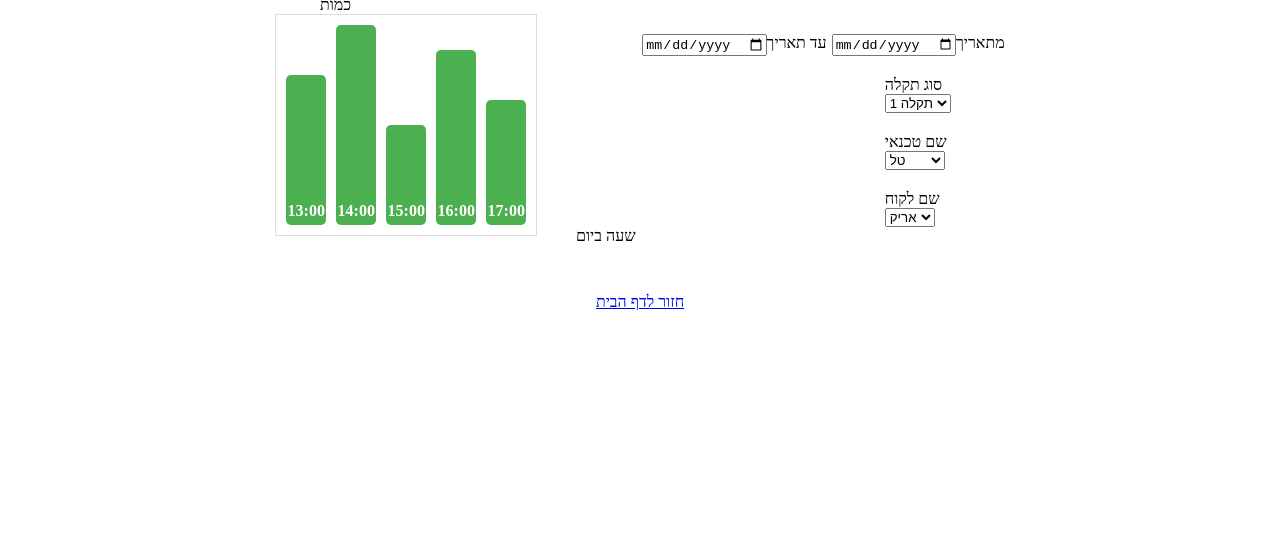
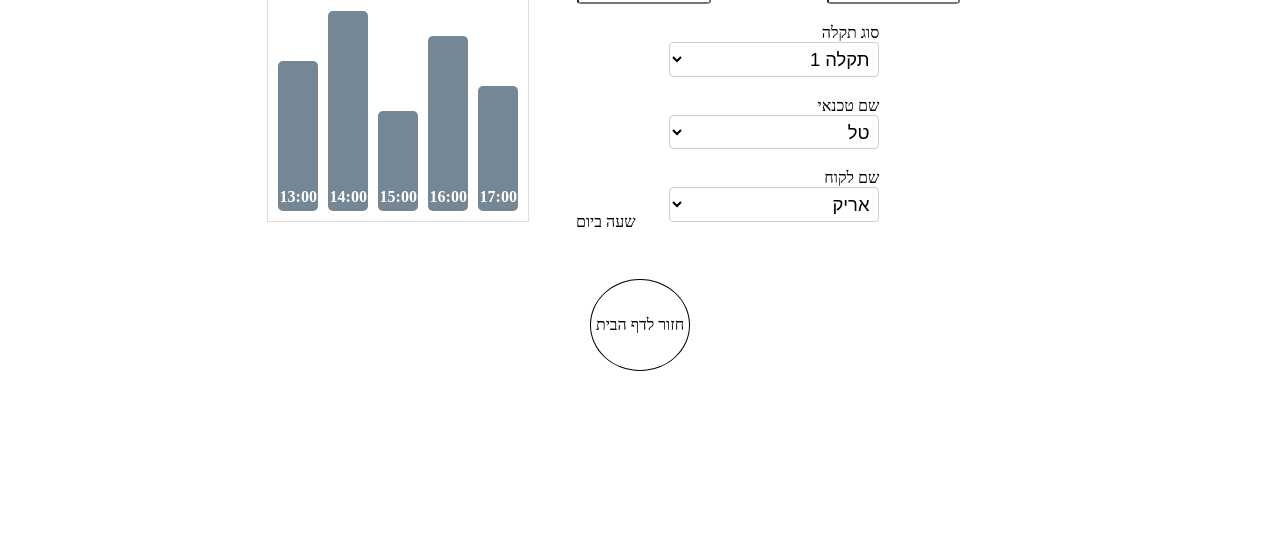
Before and after one commit to doodiyehezkel/tal-matala, a plain HTML site: page graph.html in a window 1280 px wide. Shown: the part 241-800 px from the top of the page. Drawn offline with Linux system fonts and the light colour scheme.

Commit message:
aric styling

```diff
--- a/graph.css
+++ b/graph.css
@@ -13,7 +13,7 @@
 
 .bar {
     width: 40px; /* Width of each bar */
-    background-color: #4CAF50; /* Color of the bars */
+    background-color: #758694; /* Color of the bars */
     text-align: center;
     color: white;
     font-weight: bold;
@@ -31,16 +31,15 @@
 }
 
 .quantity {
-    margin-top: -10px;
-    width: 50%;
+    width: 40%;
 }
 
 .options {
     display: flex;
     justify-content: flex-end;
     width: 100%;
-    margin-right: 100px;
     margin-top: 20px;
+    direction: rtl;
 }
 
 label {
@@ -48,13 +47,67 @@ label {
 }
 
 .date {
-    margin-left: 5px;
+    margin-left: 3rem;
+    height: 25px;
+    padding: 5px;
+    border-radius: 5%;
 }
 
 .graph-container {
     display: flex;
 }
 
-.back-button{
+.back-button {
     margin: 3rem;
+    height: 5rem;
+    border: 1px solid black;
+    display: flex;
+    justify-content: center;
+    align-items: center;
+    padding: 0.3rem;
+    border-radius: 50%;
+    cursor: pointer;
 }
+
+.back-button:hover {
+    background-color: #758694;
+    color: white;
+}
+
+.back-button:active {
+    background-color: white;
+}
+
+select {
+    width: 60%;
+    font-size: 1.15rem;
+    padding: 0.3rem;
+    background-color: #fff;
+    border: 1px solid #caced1;
+    border-radius: 0.25rem;
+    color: #000;
+    cursor: pointer;
+}
+
+label {
+    direction: rtl;
+    min-width: 350px;
+}
+
+option:hover {
+background-color: red;
+}
+
+a {
+    text-decoration: none;
+    color: black;
+}
+
+.a:hover {
+    background-color: #758694;
+    color: white;
+}
+
+.a:active {
+    background-color: white;
+}
--- a/graph.html
+++ b/graph.html
@@ -32,9 +32,9 @@
                 <div class="bar" style="height: 125px;">17:00</div>
             </div>
             <div>
-                <div class="options">
+                <div>
+                    <input class="date" type="date"> מתאריך
                     <input class="date" type="date"> עד תאריך
-                    <input class="date" type="date"> מתאריך
                 </div>
 
                 <div class="options">
@@ -71,6 +71,7 @@
             </div>
         </div>
         <div class="hour">שעה ביום</div>
+
         <div class="back-button">
             <a href="technician-landing-page.html"> חזור לדף הבית </a>
         </div>
--- a/landing-page.css
+++ b/landing-page.css
@@ -7,6 +7,23 @@
     align-items: center;
     justify-content: center;
     margin: 20px;
+    border-radius: 30%;
+    font-size: 16px;
+}
+
+.link-box:active {
+    background-color: white;
+    color: black;
+}
+
+a {
+    text-decoration: none;
+    color: #424242;
+}
+
+.link-box:hover {
+    background-color:#758694;
+    font-size: 18px;
 }
 
 .in-row {
@@ -15,7 +32,10 @@
 
 .message {
     width: 300px;
-    border: 1px solid black;
+    border: 1px solid #758694;
     direction: rtl;
     padding: 10px;
+    font-size: 16px;
+    border-radius: 1rem;
+
 }
--- a/style.css
+++ b/style.css
@@ -16,7 +16,7 @@ main {
 
 header {
     direction: rtl;
-    background-color: aqua;
+    background-color: #405D72;
     padding: 5px;
 }
 
```
